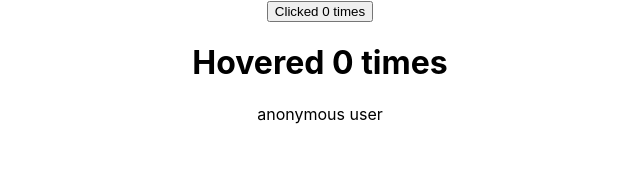
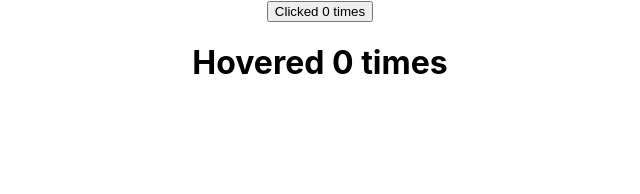
Before and after one commit to RiadhBg26/React-js-first-project-, a React (Create React App) app: page / in a window 1280 px wide. Shown: the top 194 px of the page, without its empty margins (320-960 px from the left). Built offline with nearby package versions, Linux system fonts and the light colour scheme.

Commit message:
updated renderer technique

```diff
--- a/src/App.js
+++ b/src/App.js
@@ -32,6 +32,7 @@ import HoverCounter from './components/hoverCounter';
 import ClickCounter2 from './components/clickCounter2';
 import HoverCounter2 from './components/hoverCounter2';
 import User from './components/user';
+import CounterRenderer from './components/counterRenderer';
 
 
 
@@ -94,11 +95,39 @@ function App() {
 			{/* <ClickCounter name="Riadh Bg"></ClickCounter>
 			<HoverCounter name="Riadh Bougamra"></HoverCounter> */}
 
-			<ClickCounter2></ClickCounter2>
-			<HoverCounter2></HoverCounter2>
+			{/* <ClickCounter2></ClickCounter2>
+			<HoverCounter2></HoverCounter2> */}
 			{/* we can pass props as a function */}
 			{/* Render props is a technique for sharing code between React components using props whose value is a function */}
-			<User render={(isLoggedIn) => isLoggedIn ? "Riadh bg": 'anonymous user'}/>
+			{/* <User render={(isLoggedIn) => isLoggedIn ? "Riadh bg": 'anonymous user'}/> */}
+
+			{/* first way to use renderer */}
+			{/* <CounterRenderer render={(count, incrementCount) =>
+				// ClickCounter2 component is passed as props
+				<ClickCounter2 count={count} incrementCount={incrementCount}>
+				</ClickCounter2>}>
+			</CounterRenderer>
+
+			<CounterRenderer render={(count, incrementCount) =>
+				// HoverCounter2 component is passed as props
+				<HoverCounter2 count={count} incrementCount={incrementCount}>
+				</HoverCounter2>}>
+			</CounterRenderer> */}
+
+			{/* second way to use renderer */}
+			<CounterRenderer >{(count, incrementCount) =>
+				// anything passed within the component's opening and closing tag is considered as children props
+				// ClickCounter2 component is passed as props
+				<ClickCounter2 count={count} incrementCount={incrementCount}>
+				</ClickCounter2>}
+			</CounterRenderer>
+
+			<CounterRenderer >{(count, incrementCount) =>
+				// HoverCounter2 component is passed as props
+				<HoverCounter2 count={count} incrementCount={incrementCount}>
+				</HoverCounter2>}
+			</CounterRenderer>
+
 		</div>
 	);
 }
--- a/src/components/clickCounter2.js
+++ b/src/components/clickCounter2.js
@@ -1,25 +1,12 @@
 import React, { Component } from 'react'
 
 class ClickCounter2 extends Component {
-	constructor(props) {
-		super(props)
-
-		this.state = {
-			 count: 0
-		}
-	}
-
-	incrementCount = () => {
-		this.setState(prevState => {
-			return {count: prevState.count + 1}
-		})
-	}
 
 	render() {
-		const {count} = this.state
+		const {count, incrementCount} = this.props
 		return (
 			<div>
-				<button onClick={this.incrementCount}>Clicked {count} times</button>
+				<button onClick={incrementCount}>Clicked {count} times</button>
 			</div>
 		)
 	}
--- /dev/null
+++ b/src/components/counterRenderer.js
@@ -0,0 +1,30 @@
+import React, { Component } from 'react'
+
+class CounterRenderer extends Component {
+	constructor(props) {
+		super(props)
+
+		this.state = {
+			 count: 0
+		}
+	}
+
+	incrementCount = () => {
+		this.setState(prevState => {
+			return {count: prevState.count + 1}
+		})
+	}
+	render() {
+		return (
+			<div>
+				{/* for the first way of using renderer */}
+				{/* {this.props.render(this.state.count, this.incrementCount)} */}
+
+				{/* for the second way of using renderer */}
+				{this.props.children(this.state.count, this.incrementCount)}
+			</div>
+		)
+	}
+}
+
+export default CounterRenderer
--- a/src/components/hoverCounter2.js
+++ b/src/components/hoverCounter2.js
@@ -2,24 +2,11 @@ import React, { Component } from 'react'
 
 class HoverCounter2 extends Component {
 
-	constructor(props) {
-		super(props)
-
-		this.state = {
-			 count: 0
-		}
-	}
-
-	incrementCount = () => {
-		this.setState(prevState => {
-			return {count: prevState.count + 1}
-		})
-	}
 	render() {
-		const {count} = this.state
+		const {count, incrementCount} = this.props
 		return (
 			<div>
-				<h1 onMouseOver={this.incrementCount}>Hovered {count} times</h1>
+				<h1 onMouseOver={incrementCount}>Hovered {count} times</h1>
 			</div>
 		)
 	}
```
